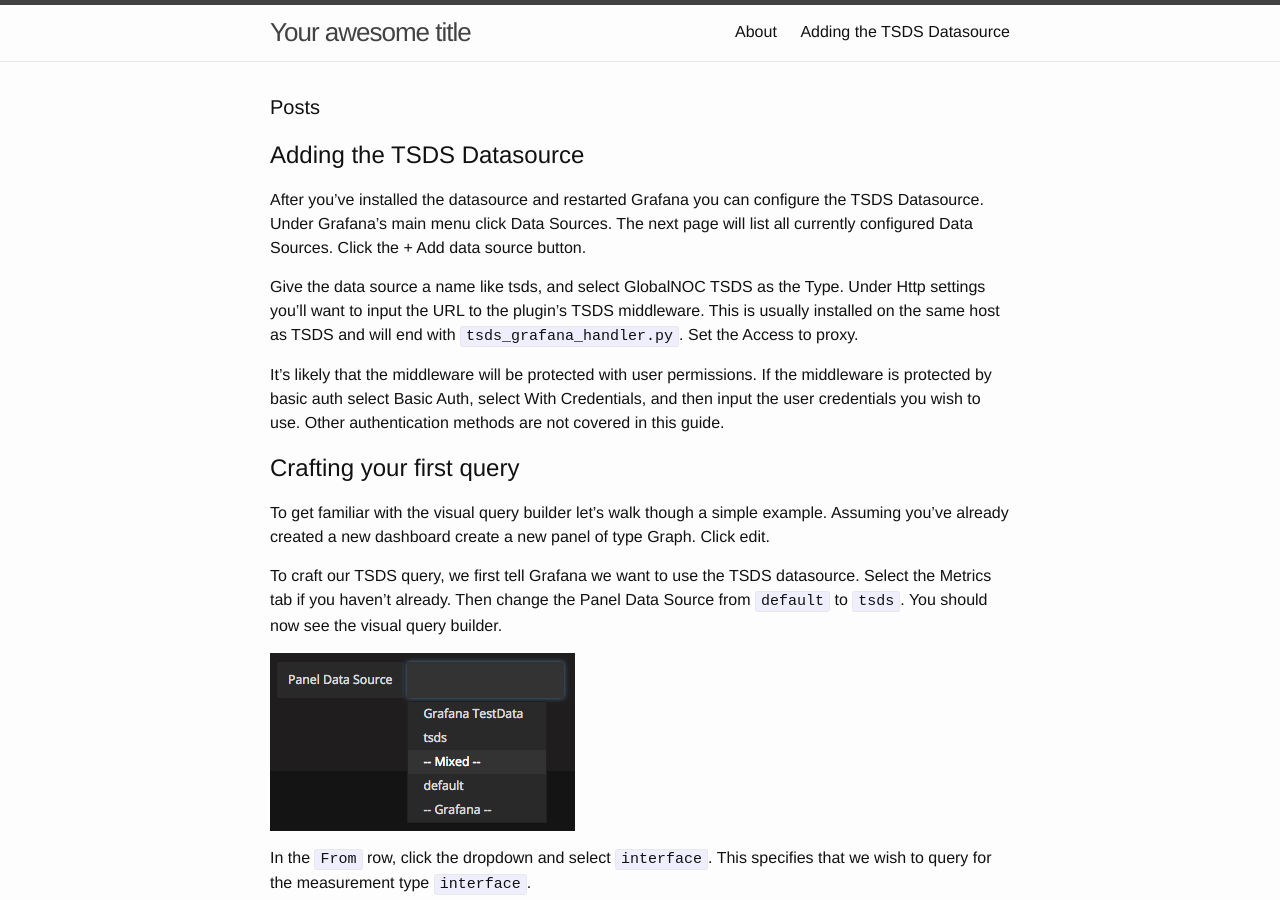
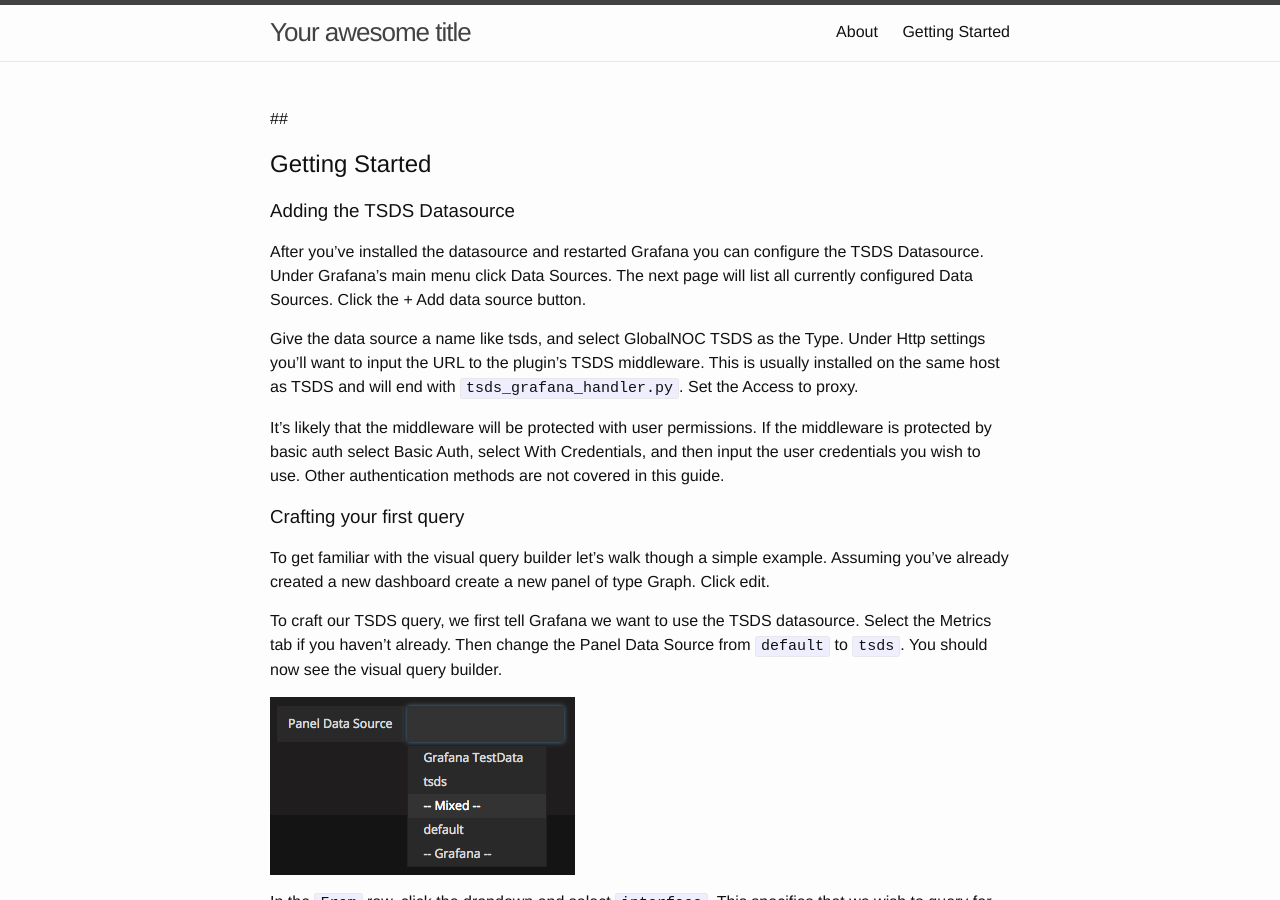
Before and after one commit to GlobalNOC/tsds-grafana, a Jekyll site: the page built from index.md, in a window 1280 px wide and 900 px high. Built offline with Jekyll 4.4.1, drawn with Linux system fonts in a browser that asks for light colours; our own code applies the rules of GitHub Pages for plain Markdown files.

Commit message:
removing posts from homepage

```diff
--- a/_layouts/home.html
+++ b/_layouts/home.html
@@ -4,7 +4,7 @@
 
 <div class="home">
 
-  <h1 class="page-heading">Posts</h1>
+  <h1 class="page-heading"></h1>
 
   {{ content }}
 
--- a/index.md
+++ b/index.md
@@ -5,7 +5,11 @@
 layout: home
 ---
 
-## Adding the TSDS Datasource
+##
+
+## Getting Started
+
+### Adding the TSDS Datasource
 
 After you've installed the datasource and restarted Grafana you can
 configure the TSDS Datasource. Under Grafana's main menu click Data
@@ -24,7 +28,7 @@
 wish to use. Other authentication methods are not covered in this
 guide.
 
-## Crafting your first query
+### Crafting your first query
 
 To get familiar with the visual query builder let's walk though a
 simple example. Assuming you've already created a new dashboard create
```
